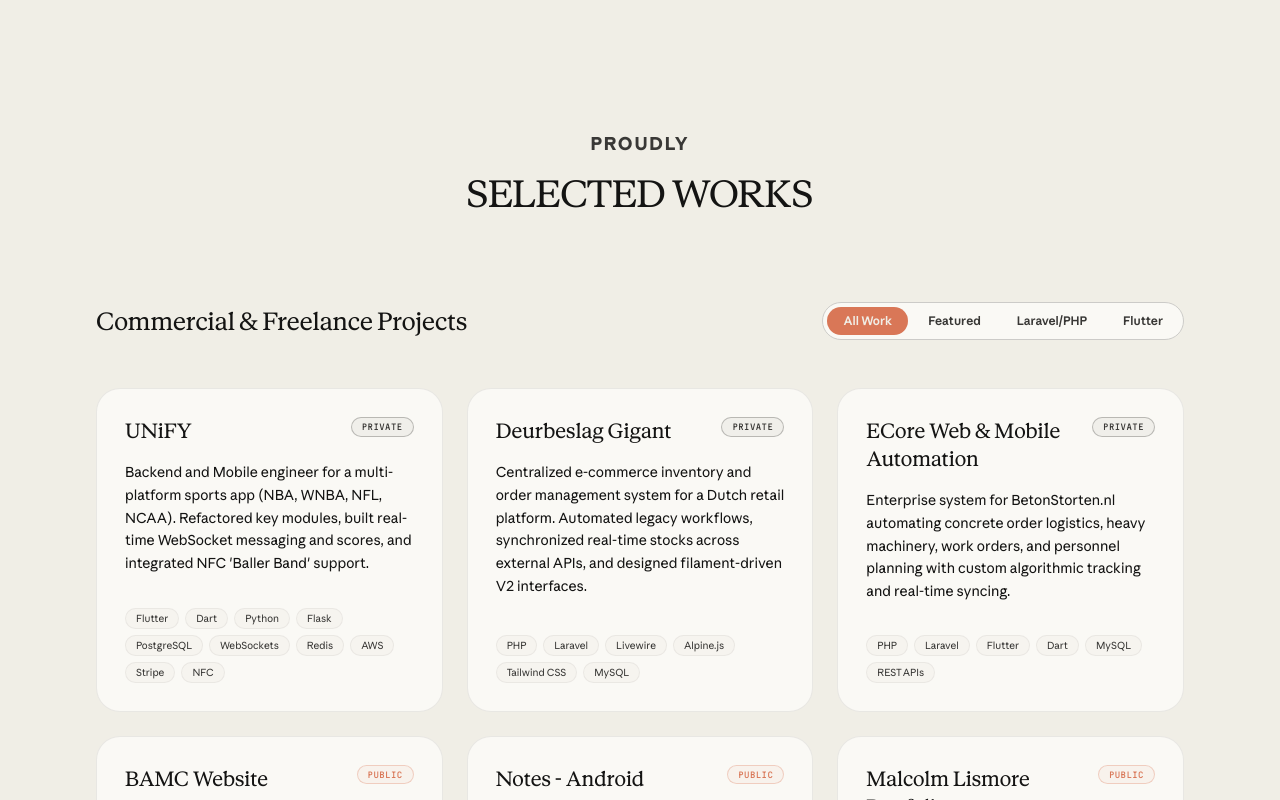
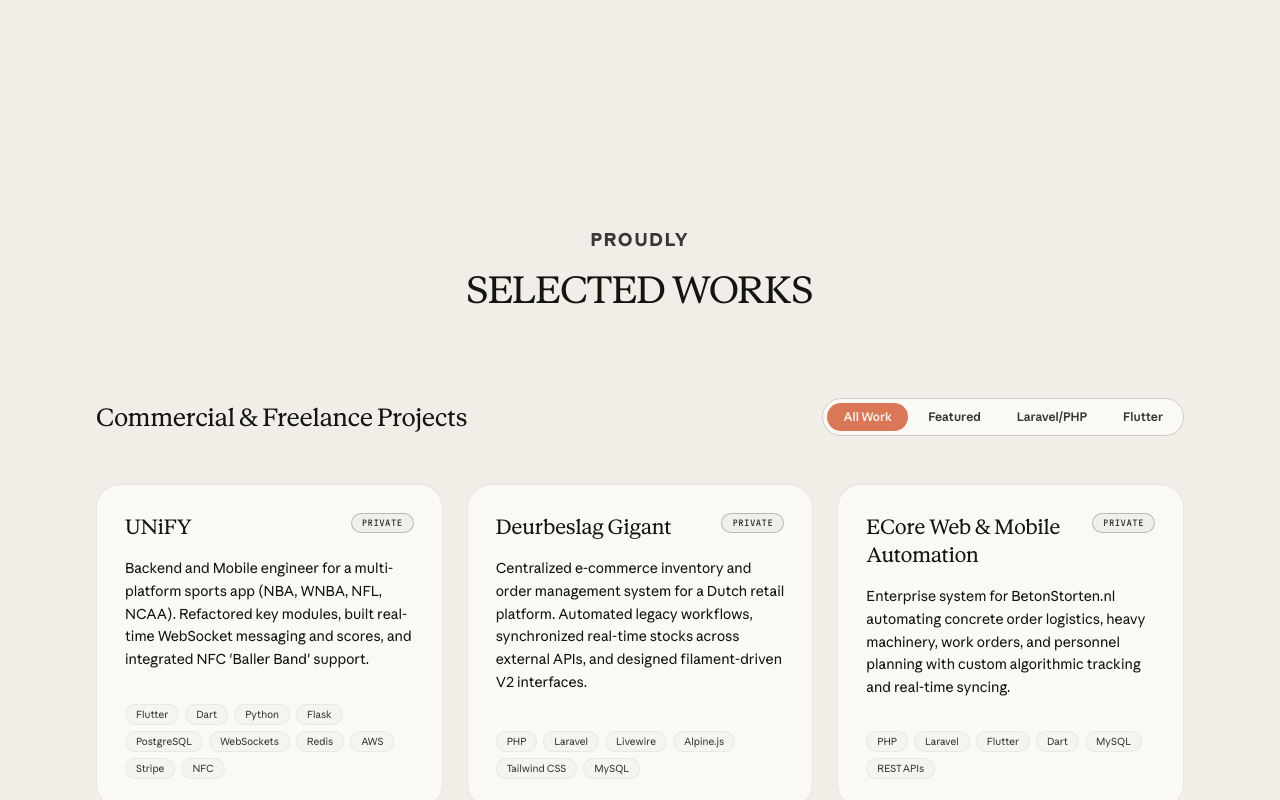
Before and after one commit to sheharanayanananda/NextPortfolio, a Next.js app: page / in a window 1280 px wide. Shown: the part 2400-3200 px from the top of the page. Built offline with nearby package versions, Linux system fonts and the light colour scheme.

Commit message:
style: update padding and scroll-margin-top for main page sections

```diff
--- a/app/page.tsx
+++ b/app/page.tsx
@@ -359,7 +359,7 @@
       <main className="flex flex-col w-full px-6 md:px-10 lg:px-16 xl:px-24 2xl:px-32 pt-6 md:pt-8 gap-16 lg:gap-20 xl:gap-24 2xl:gap-25">
 
         {/* PROJECTS SECTION */}
-        <section id="projects" className="pt-0 space-y-12 scroll-mt-[90px]">
+        <section id="projects" className="pt-12 md:pt-24 space-y-12 scroll-mt-[69px]">
           {/* Header */}
           <div className="flex flex-col items-center gap-4 mb-10 text-center max-w-3xl mx-auto">
             <h2 className="font-sans-anthropic text-lg font-bold tracking-widest uppercase text-[var(--text-secondary)]">
@@ -478,7 +478,7 @@
         </section>
 
         {/* EXPERIENCE TIMELINE */}
-        <section id="experience" className="pt-12 md:pt-24 space-y-16 scroll-mt-[90px]">
+        <section id="experience" className="pt-12 md:pt-24 space-y-16 scroll-mt-[69px]">
           {/* Header */}
           <div className="flex flex-col items-center gap-4 mb-12 text-center max-w-3xl mx-auto">
             <h2 className="font-sans-anthropic text-lg font-bold tracking-widest uppercase text-[var(--text-secondary)]">
@@ -609,7 +609,7 @@
         </section>
 
         {/* EDUCATION SECTION */}
-        <section id="education" className="pt-12 md:pt-24 space-y-16 scroll-mt-[90px]">
+        <section id="education" className="pt-12 md:pt-24 space-y-16 scroll-mt-[69px]">
           {/* Header */}
           <div className="flex flex-col items-center gap-4 mb-12 text-center max-w-3xl mx-auto">
             <h2 className="font-sans-anthropic text-lg font-bold tracking-widest uppercase text-[var(--text-secondary)]">
@@ -779,7 +779,7 @@
         </section>
 
         {/* UPDATES SECTION */}
-        <section id="updates" className="pt-12 md:pt-24 space-y-16 scroll-mt-[90px]">
+        <section id="updates" className="pt-12 md:pt-24 space-y-16 scroll-mt-[69px]">
           {/* Header */}
           <div className="flex flex-col items-center gap-4 mb-12 text-center max-w-3xl mx-auto">
             <h2 className="font-sans-anthropic text-lg font-bold tracking-widest uppercase text-[var(--text-secondary)]">
```
